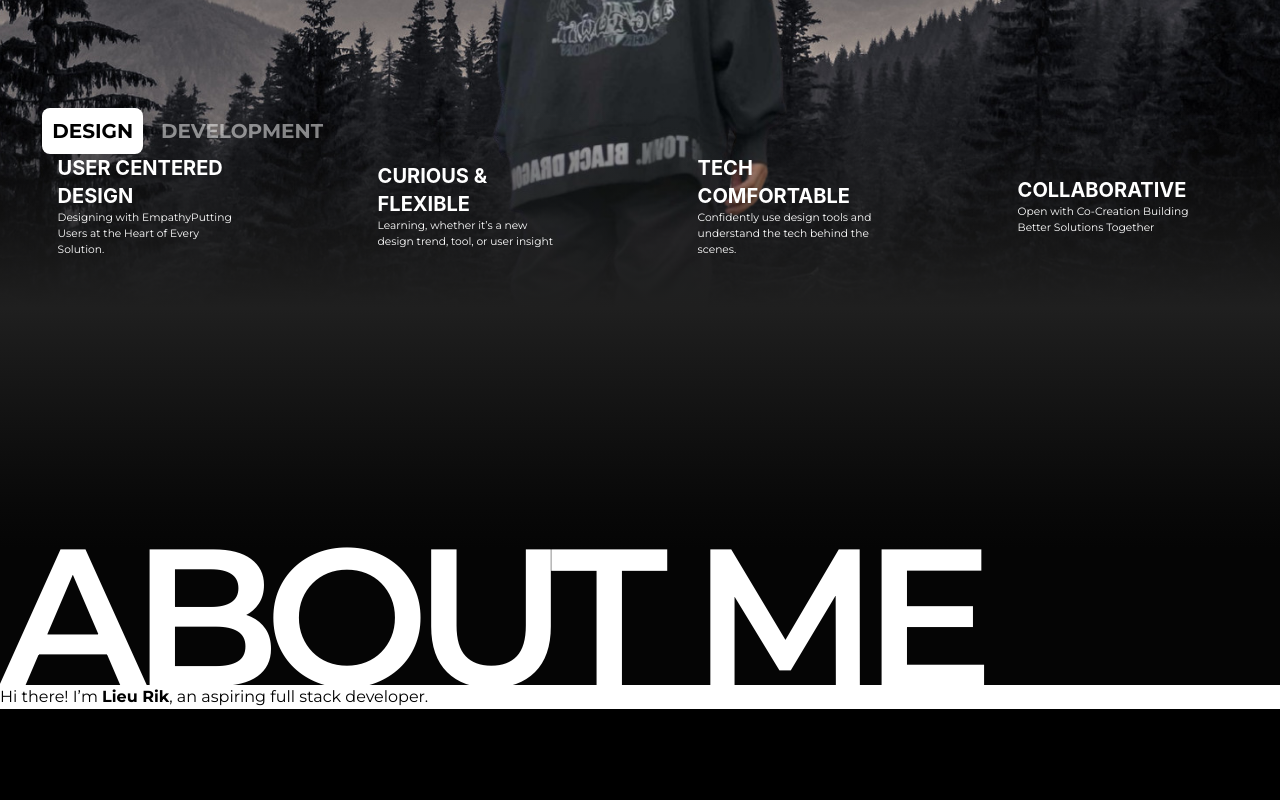
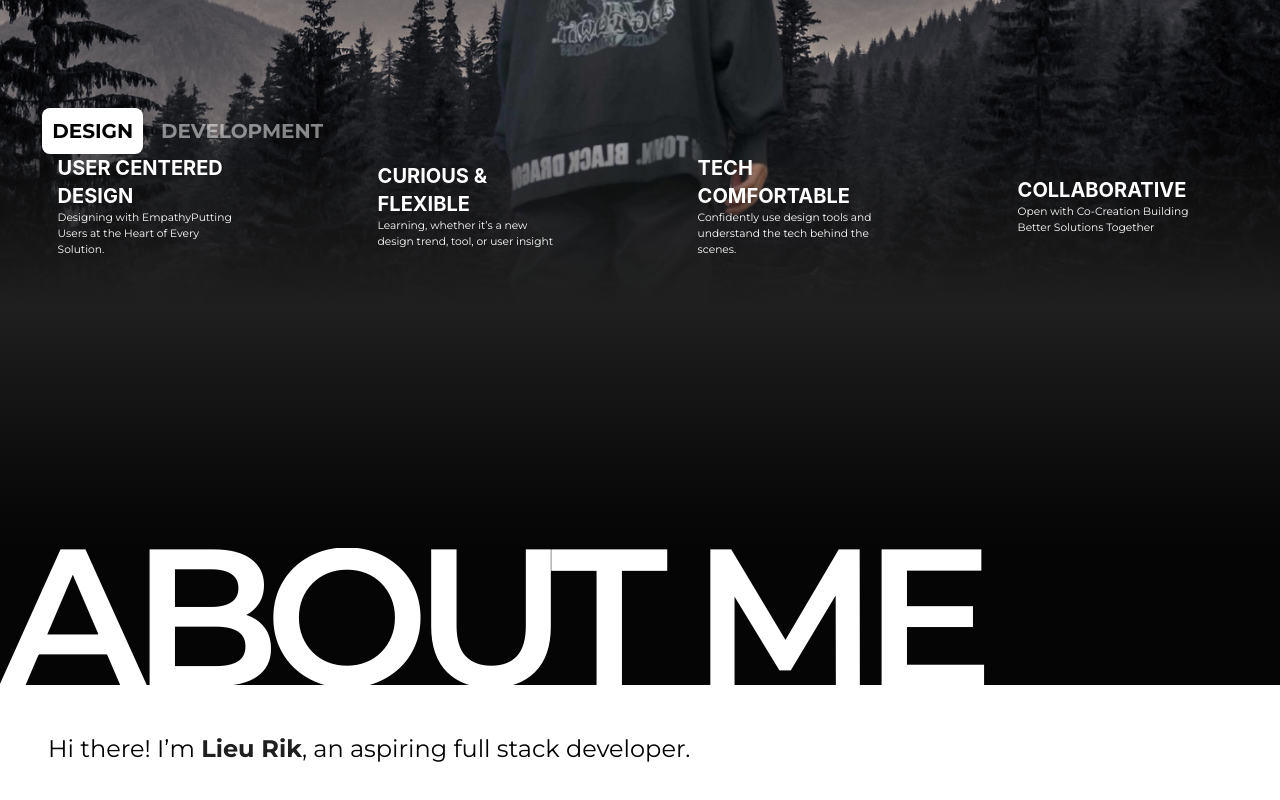
Before and after one commit to cerastvs/portfolio, a React (Vite) app: page / in a window 1280 px wide. Shown: the part 492-1292 px from the top of the page. Before the commit the page ends 1227 px from the top, so only its background shows below. Built offline with nearby package versions, Linux system fonts and the light colour scheme.

Commit message:
refactor: add animation in scroll in the about me page

```diff
--- a/src/pages/aboutMe/AboutMe.jsx
+++ b/src/pages/aboutMe/AboutMe.jsx
@@ -1,18 +1,33 @@
+import { motion } from "framer-motion";
 import HeroTitle from "../../components/HeroTitle";
 
 export default function AboutMe() {
   return (
-    <section className="h-auto bg-white text-black">
+    <section className="h-auto bg-white text-black pb-20">
       <div className="h-[30vh] bg-gradient-to-b from-[#1f1f1f] to-[#050505]"></div>
-      <div className="flex justify-center md:justify-start">
-        <HeroTitle
-          classNames="m-0 p-0 tracking-[-5px] md:tracking-[-15px] leading-[0.7] text-white bg-[#050505] font-semibold text-[14vw] md:text-[15.25vw] block w-full text-center md:text-left"
-          text={{ names: "ABOUT ME", size: "" }}
-        />
+      <div className="flex justify-center md:justify-start overflow-hidden bg-[#050505]">
+        <motion.div
+          initial={{ y: "100%" }}
+          whileInView={{ y: 0 }}
+          transition={{ duration: 0.8, ease: [0.33, 1, 0.68, 1] }}
+          viewport={{ once: false }}
+          className="w-full bg-[#050505]"
+        >
+          <HeroTitle
+            classNames="m-0 p-0 tracking-[-5px] md:tracking-[-15px] leading-[0.7] text-white bg-[#050505] font-semibold text-[14vw] md:text-[15.25vw] block w-full text-center md:text-left"
+            text={{ names: "ABOUT ME", size: "" }}
+          />
+        </motion.div>
       </div>
-      <p>
-        Hi there! I’m <b className="font-bold">Lieu Rik</b>, an aspiring full stack developer.
-      </p>
+      <motion.p
+        initial={{ y: 50, opacity: 0 }}
+        whileInView={{ y: 0, opacity: 1 }}
+        transition={{ duration: 0.8, delay: 0.2, ease: "easeOut" }}
+        viewport={{ once: false }}
+        className="px-6 md:px-12 mt-12 text-xl md:text-2xl max-w-4xl"
+      >
+        Hi there! I’m <b className="font-bold text-[#1f1f1f]">Lieu Rik</b>, an aspiring full stack developer.
+      </motion.p>
     </section>
   );
 }
```
